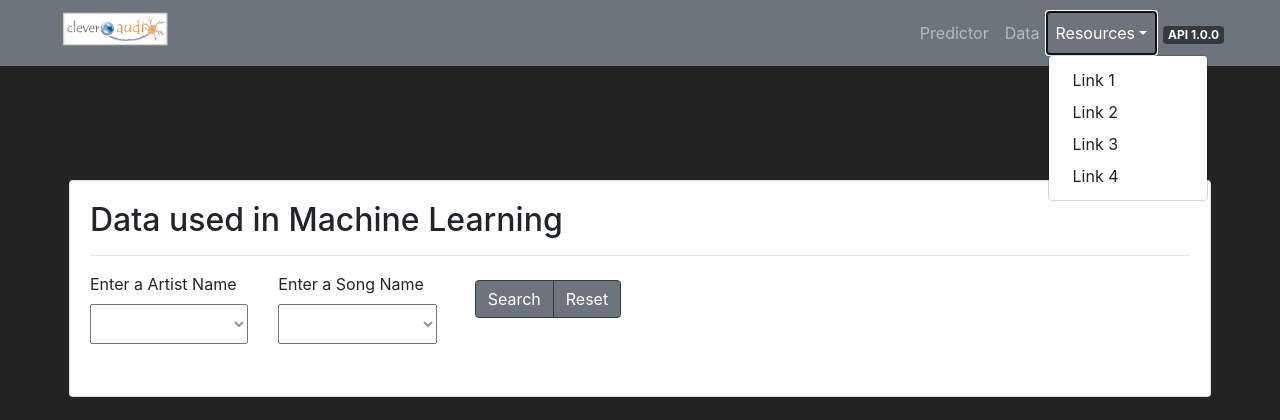
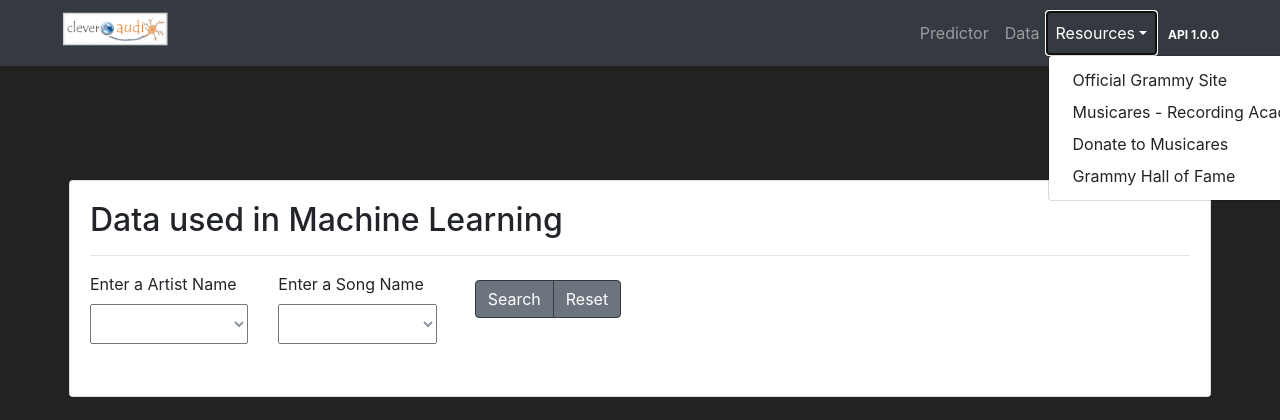
Before and after one commit to kd017/clever-audio, a Flask app: page /data.html in a window 1280 px wide, after a click on "Resources". Shown: the top 420 px of the page. Run offline with Flask 2, Linux system fonts and the light colour scheme; lists and menus that the app fills with data are empty; parts of the project's set-up code (start-up, migrations or seed data) failed here and were passed over; some libraries are stand-ins or nearby versions.

Commit message:
Apply new styles

```diff
--- a/templates/data.html
+++ b/templates/data.html
@@ -4,7 +4,7 @@
 <head>
     <meta charset="UTF-8">
     <meta name="viewport" content="width=device-width, initial-scale=1, shrink-to-fit=no">
-    <title>Clever Audio - Home</title>
+    <title>Clever Audio - Data</title>
 
     <!-- Bootstrap -->
     <link rel="stylesheet" href="https://stackpath.bootstrapcdn.com/bootstrap/4.3.1/css/bootstrap.min.css"
@@ -23,7 +23,7 @@
 
 <body>
     <div class="container">
-        <nav class="navbar navbar-expand-md navbar-dark bg-secondary fixed-top px-5">
+        <nav class="navbar navbar-expand-md navbar-dark bg-dark fixed-top px-5">
 
             <a class="navbar-brand" href="index.html">
                 <div id="site-head-container">
@@ -39,7 +39,7 @@
             <div class="collapse navbar-collapse" id="navbarSupportedContent">
                 <ul class="navbar-nav ml-md-auto">
                     <li class="nav-item">
-                        <a class="nav-link" href="Predictor.html">Predictor</a>
+                        <a class="nav-link" href="predictor.html">Predictor</a>
                     </li>
                     <li class="nav-item">
                         <a class="nav-link" href="data.html">Data</a>
@@ -49,10 +49,15 @@
                             <a class="nav-link dropdown-toggle" href="#" id="navbarDropdownMenuLink"
                                 data-toggle="dropdown" aria-haspopup="true" aria-expanded="false">Resources</a>
                             <div class="dropdown-menu navbar-custom" aria-labelledby="navbarDropdownMenuLink">
-                                <a class="dropdown-item" target="_blank" href="#">Link 1</a>
-                                <a class="dropdown-item" target="_blank" href="#">Link 2</a>
-                                <a class="dropdown-item" target="_blank" href="#">Link 3</a>
-                                <a class="dropdown-item" target="_blank" href="#">Link 4</a>
+                                <a class="dropdown-item" target="_blank"
+                                    href="https://www.grammy.com/recording-academy">Official Grammy Site</a>
+                                <a class="dropdown-item" target="_blank"
+                                    href="https://www.grammy.com/musicares">Musicares - Recording Academy Charity
+                                    Page</a>
+                                <a class="dropdown-item" target="_blank"
+                                    href="https://www.grammy.com/musicares/donations">Donate to Musicares</a>
+                                <a class="dropdown-item" target="_blank"
+                                    href="https://www.grammy.com/grammys/awards/hall-of-fame">Grammy Hall of Fame</a>
                             </div>
                         </div>
                     </li>
```
Lines whose indentation alone changed are shown as unchanged.
